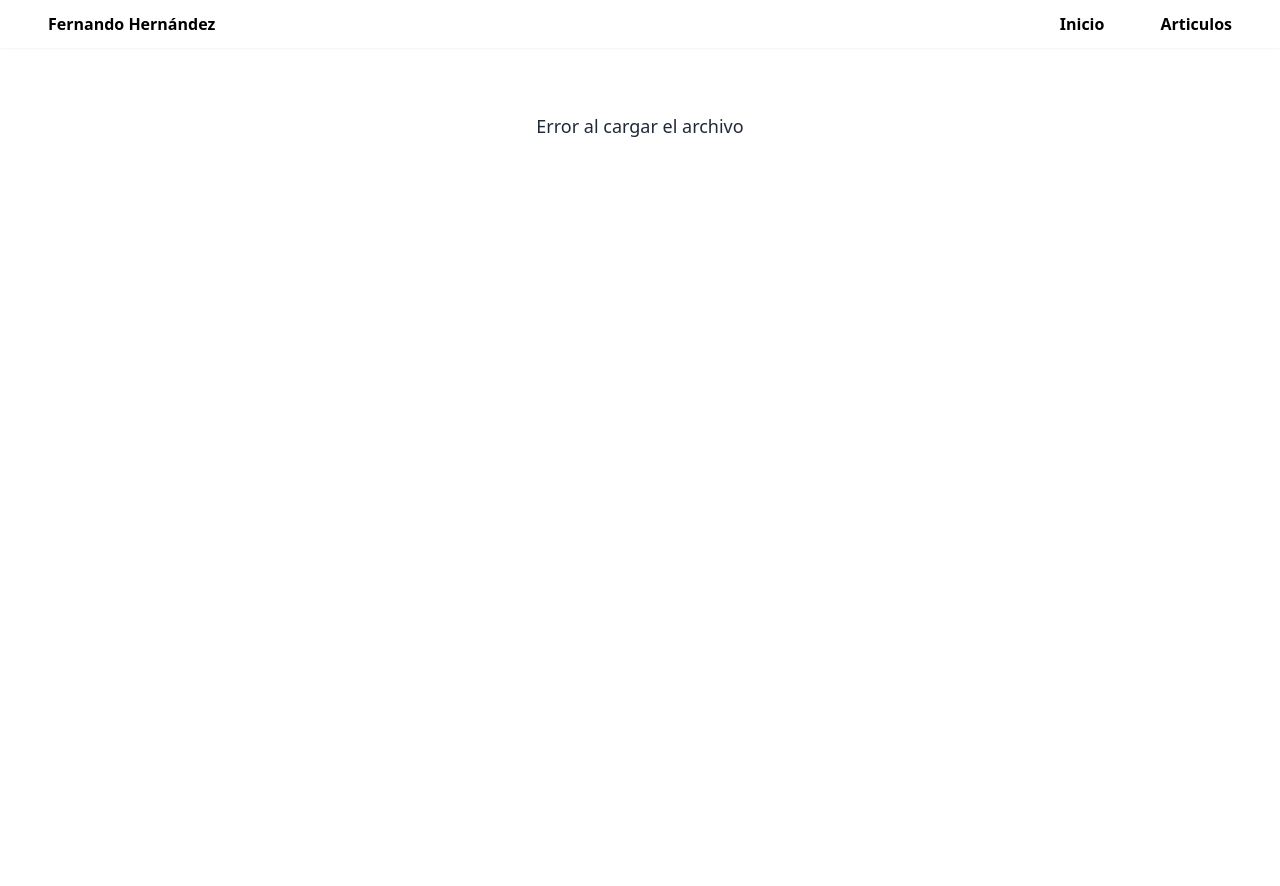
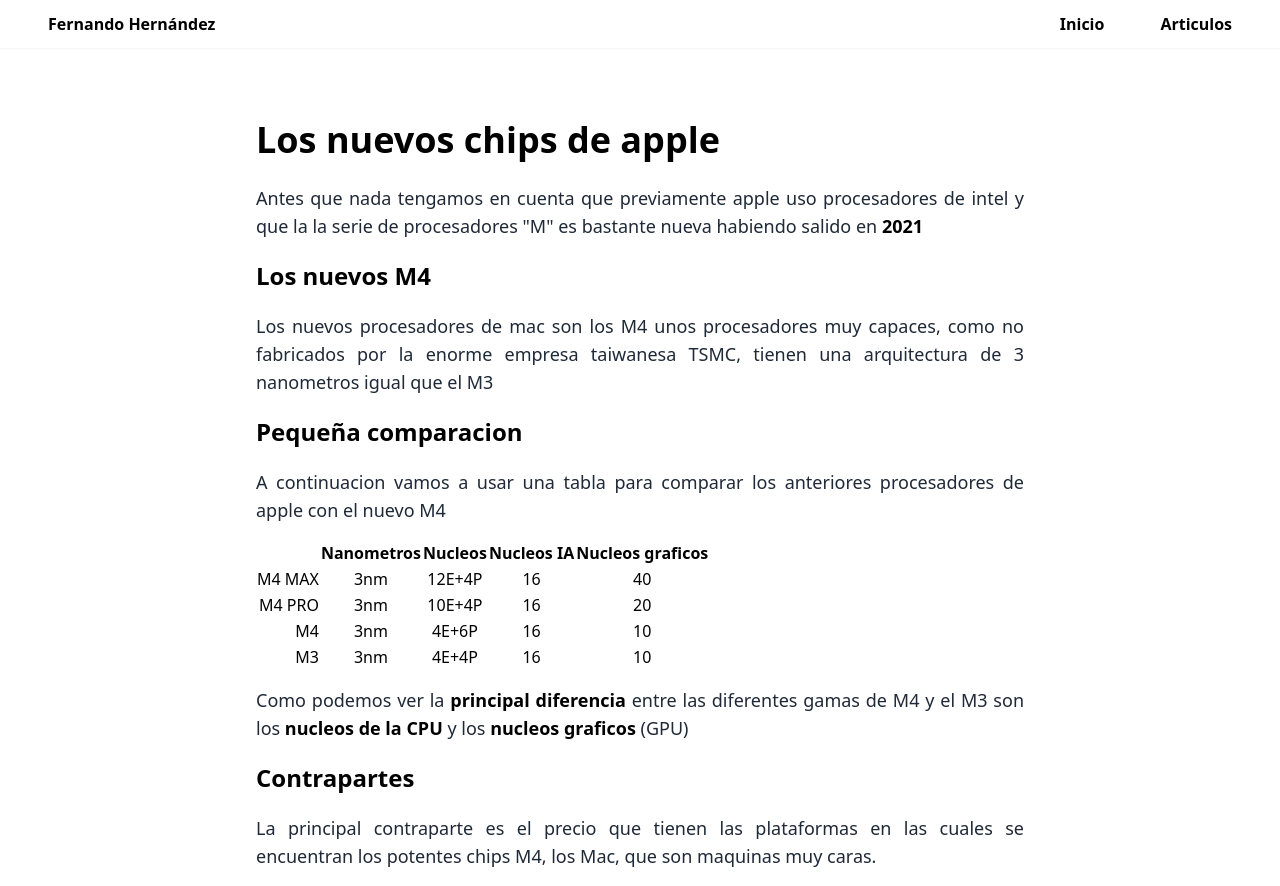
Before and after one commit to warmasster/portfolio, a SvelteKit app: page /blog/articulos/chipsapple in a window 1280 px wide. Before the commit the page ends 800 px from the top, so only its background shows below. Built offline with nearby package versions, Linux system fonts and the light colour scheme; no server answers.

Commit message:
added apple article

```diff
--- a/src/routes/blog/+page.svelte
+++ b/src/routes/blog/+page.svelte
@@ -18,7 +18,7 @@
 </div>
 
 <div class="flex items-center justify-center">
-  <div class="grid md:grid-cols-2 grid-cols-1 lg:w-[60%] items-center justify-center align-middle gap-10 lg:mx-[22%] xl:mx-[30%] m-10">
+  <div class="grid md:grid-cols-2 grid-cols-1 lg:w-[60%] items-center justify-center align-middle gap-10 lg:mx-[22%] xl:mx-[27%] md:mx-0 m-10">
     <div class="px-4 py-3 w-[100%] sm:h-52 h-36 shadow-[0px_0px_30px_6px_#00000024] bg-slate-50 rounded-2xl">
       <div  class="flex flex-col justify-center items-center">
         <p class="text-2xl font-semibold text-center">Articulo destacado</p>
--- a/src/routes/blog/articulos.json
+++ b/src/routes/blog/articulos.json
@@ -1,4 +1,10 @@
 {
+    "chipsapple": {
+        "ref":"chipsapple",
+        "Titulo":"Los nuevos chips de apple",
+        "Descripcion":"En este articulo veremos los nuevos procesadores de apple M4 PRO y M4 MAX",
+        "img":"../../../static/favicon.png"
+    },
     "hola": {
         "ref":"hola",
         "Titulo":"Particiones en windows y ubuntu",
--- a/src/routes/blog/articulos/[slug]/+page.svelte
+++ b/src/routes/blog/articulos/[slug]/+page.svelte
@@ -25,7 +25,7 @@
 <p>Cargando...</p>
 {/if}
 <div class="flex justify-center mt-12">
-  <div class="w-[80%] flex mx-12 text-justify justify-center">
+  <div class="md:w-[60%] w-[80%] flex mx-12 text-justify justify-center">
       <div id="markdown-container" ></div>
   </div>
 </div>
--- /dev/null
+++ b/static/arts/chipsapple/chipsapple.md
@@ -0,0 +1,24 @@
+# Los nuevos chips de apple
+
+Antes que nada tengamos en cuenta que previamente apple uso procesadores de intel y que la la serie de procesadores "M" es bastante nueva habiendo salido en __2021__
+
+## Los nuevos M4
+
+Los nuevos procesadores de mac son los M4 unos procesadores muy capaces, como no fabricados por la enorme empresa taiwanesa TSMC, tienen una arquitectura de 3 nanometros igual que el M3
+
+## Pequeña comparacion
+
+A continuacion vamos a usar una tabla para comparar los anteriores procesadores de apple con el nuevo M4
+
+|<!-- -->|  Nanometros | Nucleos | Nucleos IA | Nucleos graficos |
+|--------:|:-------:|:-:|:-:|:-:|
+|M4 MAX| 3nm | 12E+4P | 16 | 40 |
+|M4 PRO| 3nm | 10E+4P | 16 | 20 |
+|M4    | 3nm | 4E+6P  | 16 | 10 |
+|M3    | 3nm | 4E+4P  | 16 | 10 |
+
+Como podemos ver la __principal diferencia__ entre las diferentes gamas de M4 y el M3 son los __nucleos de la CPU__ y los __nucleos graficos__ (GPU)
+
+## Contrapartes
+
+La principal contraparte es el precio que tienen las plataformas en las cuales se encuentran los potentes chips M4, los Mac, que son maquinas muy caras.
```
Also changed, not shown: static/arts/hola/hola.md (+2 -0 lines).
